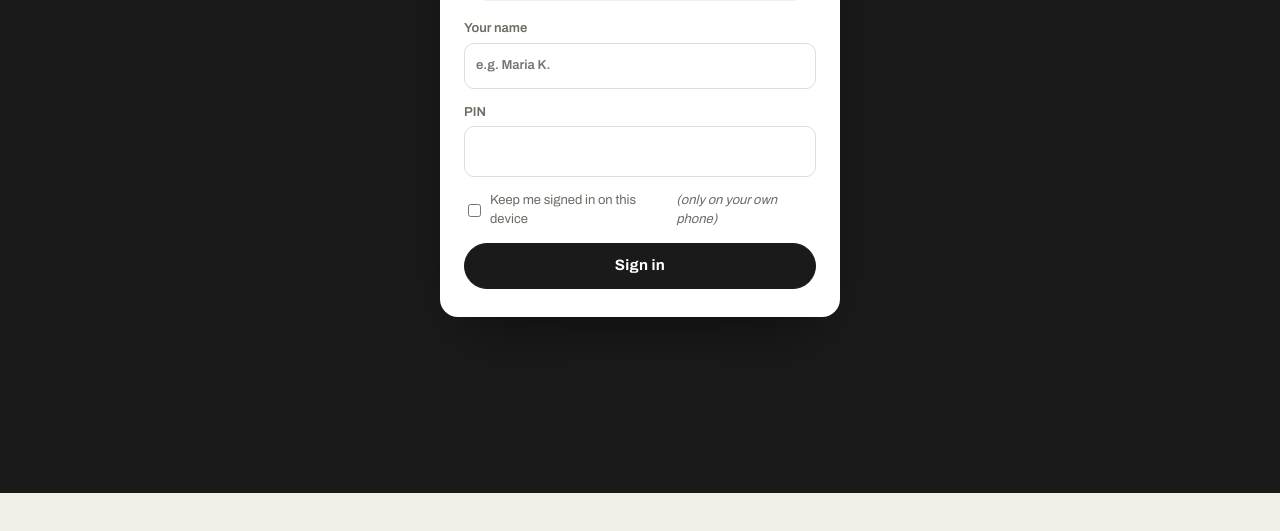
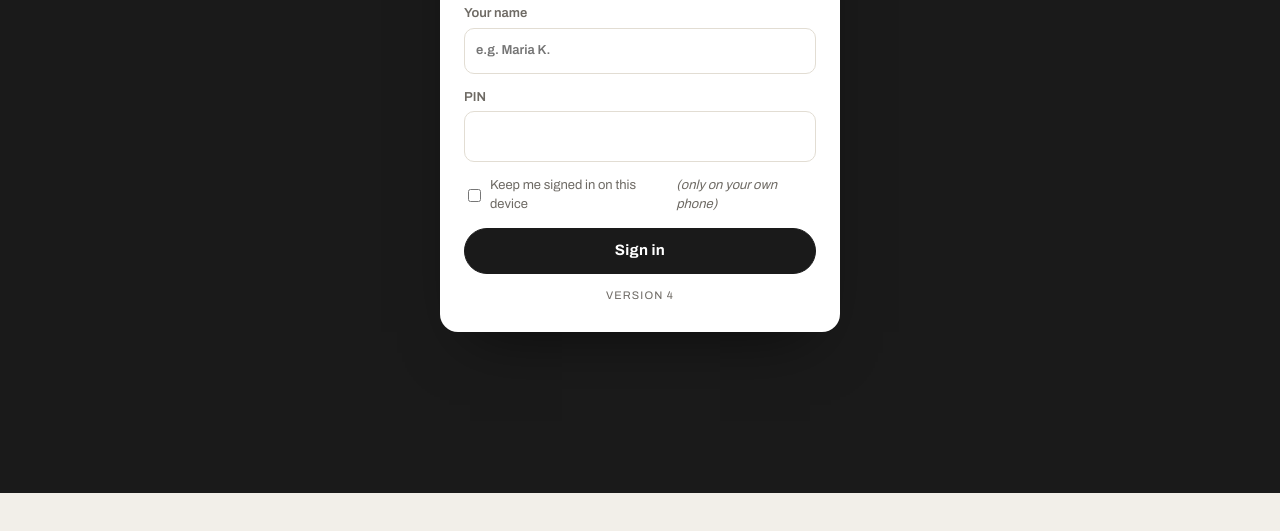
Before and after one commit to anthrxworks/Second-Cup---Reconsiliation, a plain HTML site: page index.html in a window 1280 px wide. Shown: the part 307-838 px from the top of the page. Drawn offline with nearby package versions, Linux system fonts and the light colour scheme.

Commit message:
Add files via upload

```diff
--- a/index.html
+++ b/index.html
@@ -311,6 +311,7 @@ a.pdf{font-family:var(--font-body);font-size:11px;font-weight:700;color:var(--br
     </form>
 
     <div id="authMsg" class="auth-msg" hidden></div>
+    <p class="muted" style="text-align:center;margin:14px 0 0;font-size:11px;letter-spacing:.1em">VERSION 4</p>
 
     <div class="demo-pick" id="demoPick" hidden>
       <p class="muted" style="margin:0 0 8px"><b>Demo mode</b>: not connected to Google Sheets. Sign in with any name and PIN as:</p>
```
